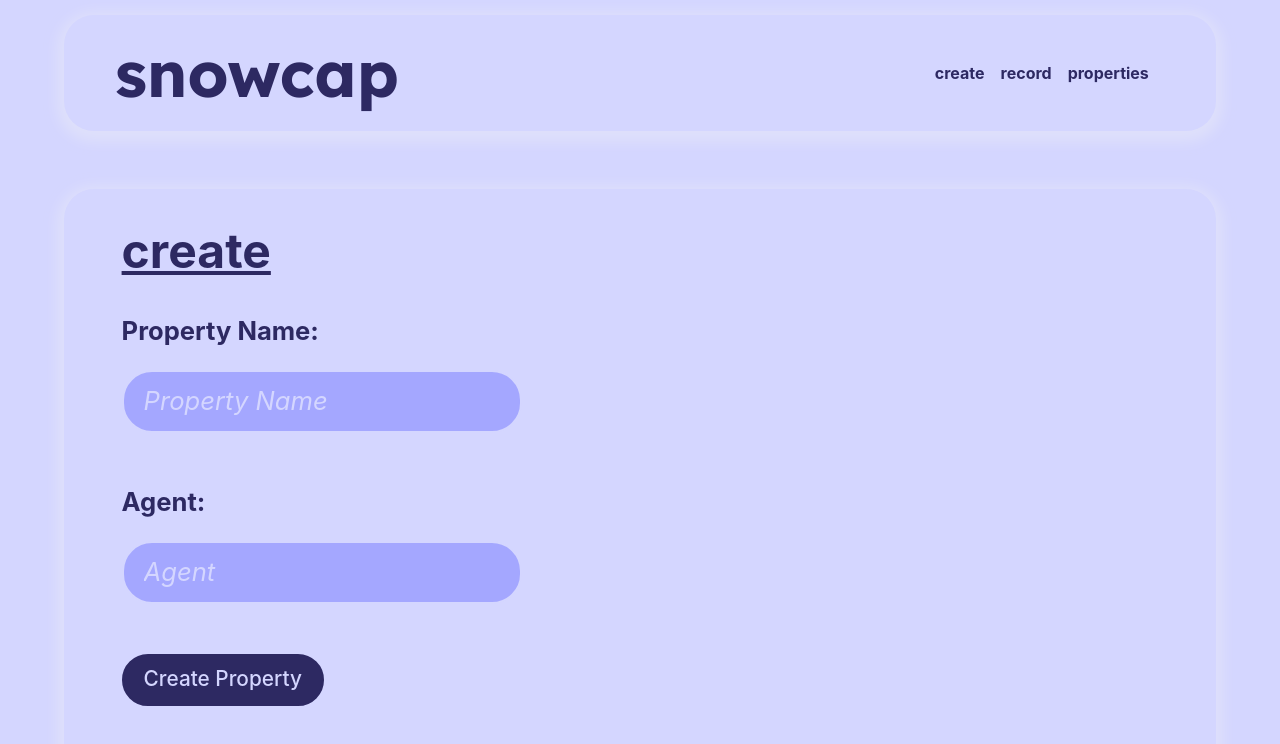
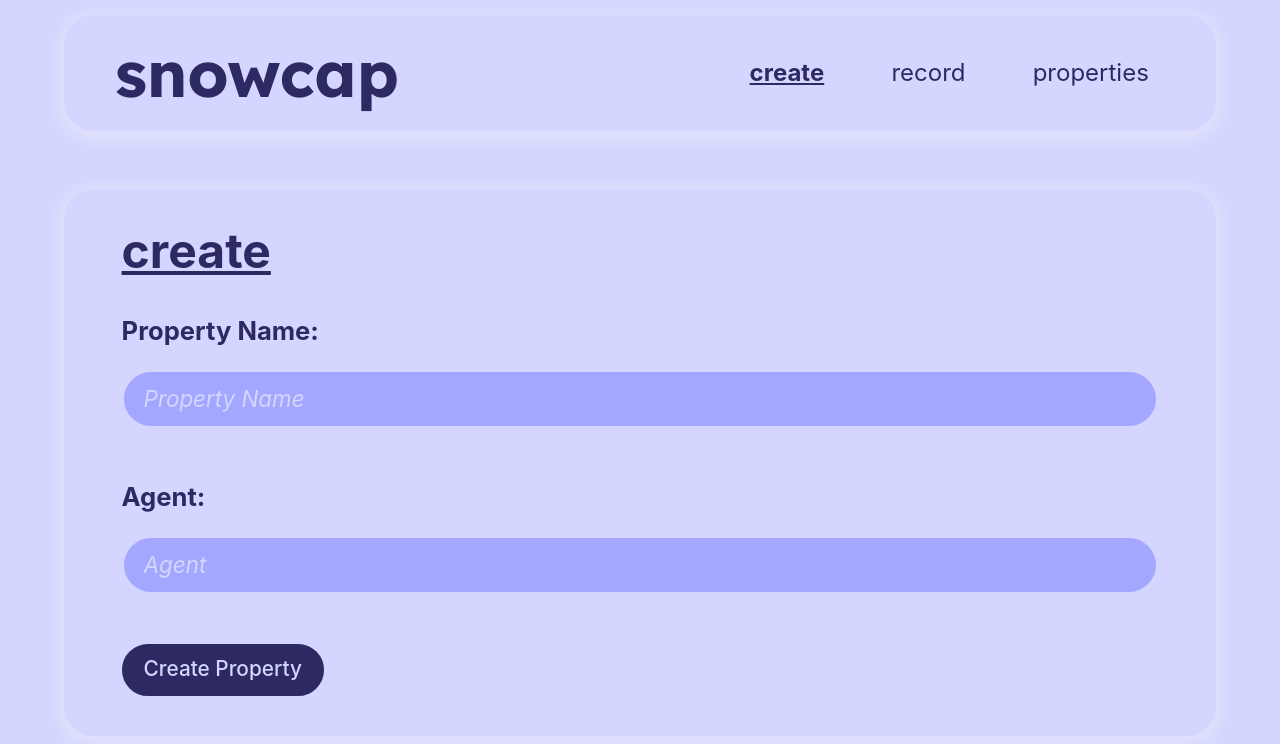
Before and after one commit to hdewey/icecap, a Next.js app: page /create in a window 1280 px wide. Shown: the top 744 px of the page. Built offline with nearby package versions, Linux system fonts and the light colour scheme.

Commit message:
responsive

```diff
--- a/src/components/TaskChecker.tsx
+++ b/src/components/TaskChecker.tsx
@@ -66,8 +66,8 @@ const TaskChecker = ({ taskId, taskType, refetch }: { taskId: string | null, tas
             borderColor={"var(--primary-white)"}
           />
         { taskResult && taskType && <Text textStyle={"h3"} color={"var(--primary-white)"}>{ funcs[taskType] } is finished!</Text> }
-        { taskState === "LOADING" && taskType && <Text textStyle={"h3"} color={"var(--primary-white)"}>{ funcs[taskType] } is  pending completion.</Text> }
-        { taskState === "FAILURE" && taskType && <Text textStyle={"h3"} color={"var(--primary-white)"}>{ funcs[taskType] } failed. Please try again.</Text> }
+        { taskState === "LOADING" && taskType && <Text textStyle={"h3"} color={"var(--primary-white)"}>{ funcs[taskType] } is  pending.</Text> }
+        { taskState === "FAILURE" && taskType && <Text textStyle={"h3"} color={"var(--primary-white)"}>{ funcs[taskType] } failed. Try again. </Text> }
       </div>
       {
         taskResult &&
--- a/src/components/properties/PropertyCard.tsx
+++ b/src/components/properties/PropertyCard.tsx
@@ -102,8 +102,8 @@ const PropertyCard = ({ propertyId }: { propertyId: string }) => {
             p={2}
             borderRadius={'15px'}
             transition={"background,color ease 0.3s"}
-            top={8}
-            right={8}
+            top={3}
+            right={3}
             w={12}
             h={12}
             cursor="pointer"
--- a/src/components/shared/Header.tsx
+++ b/src/components/shared/Header.tsx
@@ -69,10 +69,10 @@ export default Header;
 
 const DesktopNav = () => {
   return (
-    <Flex className="desktopNav">
+    <Flex className={styles.desktopNav}>
       {pages.map((page) => (
-        <ActiveLink key={page.path} href={page.path} activeClassName="activeLink">
-          <Text color="var(--primary-dark)" fontWeight="bold" mr={4} _hover={{ textDecoration: 'underline' }}>
+        <ActiveLink key={page.path} href={page.path} activeClassName={styles.activeLink}>
+          <Text color="var(--primary-dark)" mr={4} >
             {page.name}
           </Text>
         </ActiveLink>
@@ -104,11 +104,11 @@ const MobileNav = ({ isOpen, onOpen, onClose }: { isOpen: boolean, onOpen: () =>
       <Drawer isOpen={isOpen} placement="right" onClose={onClose}>
         <DrawerOverlay>
           <DrawerContent>
-            <DrawerBody>
-              <VStack spacing={4}>
+            <DrawerBody bgColor={"var(--primary-white)"} h={'100%'}>
+              <VStack spacing={10} my={'10vh'} >
                 {pages.map((page) => (
-                  <ActiveLink key={page.path} href={page.path} activeClassName="activeLink">
-                    <Text onClick={onClose} color="var(--primary-dark)" fontWeight="bold" _hover={{ textDecoration: 'underline' }}>
+                  <ActiveLink key={page.path} href={page.path} activeClassName={styles.activeLink}>
+                    <Text onClick={onClose}>
                       {page.name}
                     </Text>
                   </ActiveLink>
--- a/src/pages/record.tsx
+++ b/src/pages/record.tsx
@@ -19,7 +19,7 @@ const Upload: NextPage = () => {
       </Head>
 
       <main className={styles.main}>
-        <Panel title={"record"}>
+        <Panel title={"record or upload"}>
           <ScribeForm />
         </Panel>
       </main>
--- a/src/styles/Panel.module.css
+++ b/src/styles/Panel.module.css
@@ -26,5 +26,5 @@
 
 .panelContent {
   width: 90%;
-  margin-bottom: 10vh;
+  margin-bottom: 5vh;
 }
--- a/src/styles/ScribeForm.module.css
+++ b/src/styles/ScribeForm.module.css
@@ -1,5 +1,5 @@
 .container {
-  width: 90%;
+  width: 100%;
 }
 
 .fileupload {
@@ -26,6 +26,7 @@
 }
 
 .audio {
+  margin-top: "3vh"
 }
 
 .uploadLabelUploaded {
--- a/src/styles/TaskChecker.module.css
+++ b/src/styles/TaskChecker.module.css
@@ -27,6 +27,7 @@
   border: 2px solid black;
   box-shadow: var(--box-shadow);
   filter: blur(3px);
+
 }
 
 .loading {
@@ -45,6 +46,7 @@
 .taskResult {
   padding: 10px;
   white-space: pre-line;
+  font-size: 1.3rem;
 }
 
 @keyframes fadeInOut {
--- a/src/styles/globals.css
+++ b/src/styles/globals.css
@@ -11,6 +11,8 @@ body {
   font-size: 16px;
   padding-right: 0 !important;
   margin-right:  0 !important;
+
+  overflow-x: hidden;
 }
 @media (max-width: 600px) {
   html {
--- a/src/styles/theme.module.css
+++ b/src/styles/theme.module.css
@@ -64,9 +64,8 @@
 }
 
 .textInput {
+  width: 100%;
   cursor: pointer;
-  max-width: 400px;
-  width: 80%;
   margin: 0 0;
   padding: 10px 20px;
   margin-bottom: 30px;
@@ -75,7 +74,7 @@
   background: var(--primary-light);
   color: var(--primary-dark);
   appearance: none;
-  font-size: 1.6rem;
+  font-size: 1.4rem;
   font-weight: 400;
   transition: background-color ease 0.3s;
 }
@@ -122,6 +121,7 @@
 }
 
 .liveTextBox {
+  font-size: 1.2rem;
   padding: 10px;
   padding-top: 30px;
   white-space: pre-line;
```
Also changed, not shown: src/components/LandingBox.tsx (+9 -11 lines), src/components/ScribeForm.tsx (+7 -6 lines).
